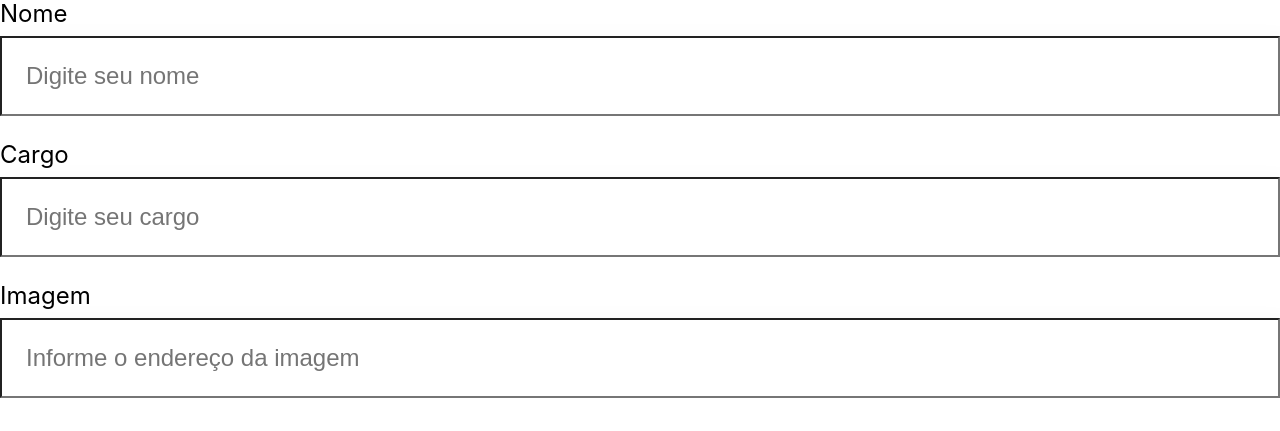
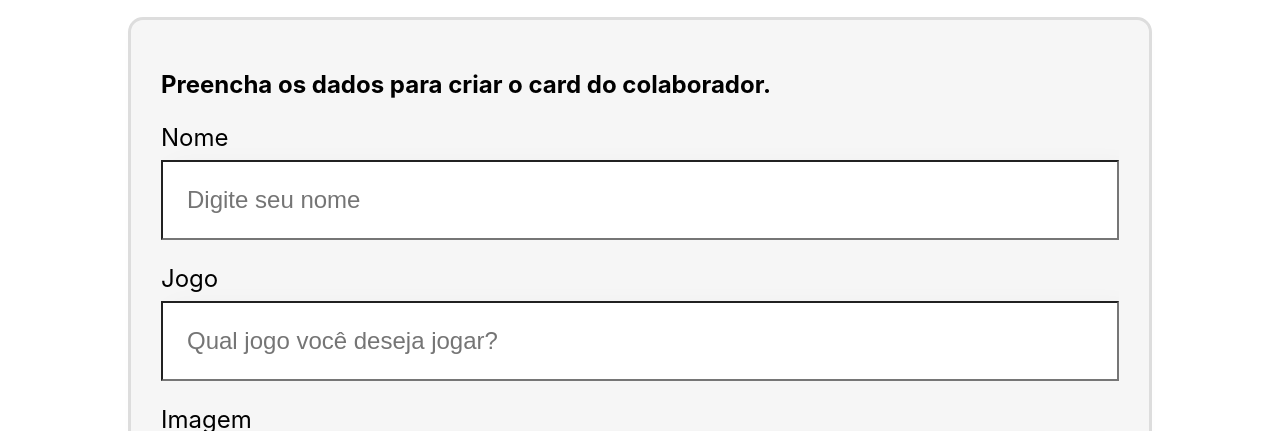
Before and after one commit to YasHirt/Jogano, a React (Create React App) app: page / in a window 1280 px wide. Shown: the part 329-760 px from the top of the page. Built offline with nearby package versions, Linux system fonts and the light colour scheme.

Commit message:
Criando formulário

```diff
--- a/public/index.html
+++ b/public/index.html
@@ -1,5 +1,5 @@
 <!DOCTYPE html>
-<html lang="en">
+<html lang="pt-br">
   <head>
     <meta charset="utf-8" />
     <link rel="icon" href="%PUBLIC_URL%/favicon.ico" />
@@ -24,7 +24,7 @@
       work correctly both with client-side routing and a non-root public URL.
       Learn how to configure a non-root public URL by running `npm run build`.
     -->
-    <title>React App</title>
+    <title>Jogano</title>
   </head>
   <body>
     <noscript>You need to enable JavaScript to run this app.</noscript>
--- a/src/App.js
+++ b/src/App.js
@@ -1,13 +1,12 @@
 import Banner from './componentes/Banner/Banner';
-import CampoTexto from './componentes/CampoTexto/CampoTexto';
+import Formulario from './componentes/Formulario/Formulario';
+
 
 function App() {
   return (
     <div className="App">
-      <Banner/>
-      <CampoTexto label="Nome" placeholder="Digite seu nome"/>
-      <CampoTexto label="Cargo" placeholder="Digite seu cargo"/>
-      <CampoTexto label="Imagem" placeholder="Informe o endereço da imagem"/>
+      <Banner />
+      <Formulario/>
     </div>
   );
 }
--- a/src/componentes/CampoTexto/CampoTexto.js
+++ b/src/componentes/CampoTexto/CampoTexto.js
@@ -5,7 +5,7 @@ const CampoTexto = (props) => {
         <div className="CampoTexto">
             <label>
                 {props.label}
-                </label>
+            </label>
             <input placeholder={props.placeholder} />
         </div>
     )
--- /dev/null
+++ b/src/componentes/Formulario/Formulario.css
@@ -0,0 +1,13 @@
+.form-login
+{
+    margin-top: 10px;
+    border: solid #ddd;
+    box-shadow: 0px 4px 12px rgba(0, 0, 0, 0.01);
+    border-radius: 15px;
+    padding: 30px;
+    background-color: #F6F6F6;
+}
+.section-login
+{
+    padding: 2rem 10%;
+}
--- /dev/null
+++ b/src/componentes/Formulario/Formulario.js
@@ -0,0 +1,18 @@
+import './Formulario.css'
+import '../CampoTexto/CampoTexto'
+import CampoTexto from '../CampoTexto/CampoTexto';
+const Formulario = () => {
+    return (
+        <section className='section-login'>
+            <form className='form-login'>
+                <h2>Preencha os dados para criar o card do colaborador.</h2>
+                <CampoTexto label="Nome" placeholder="Digite seu nome" />
+                <CampoTexto label="Jogo" placeholder="Qual jogo você deseja jogar?" />
+                <CampoTexto label="Imagem" placeholder="Informe o endereço da imagem" />
+
+            </form>
+        </section>
+    )
+}
+
+export default Formulario
```
